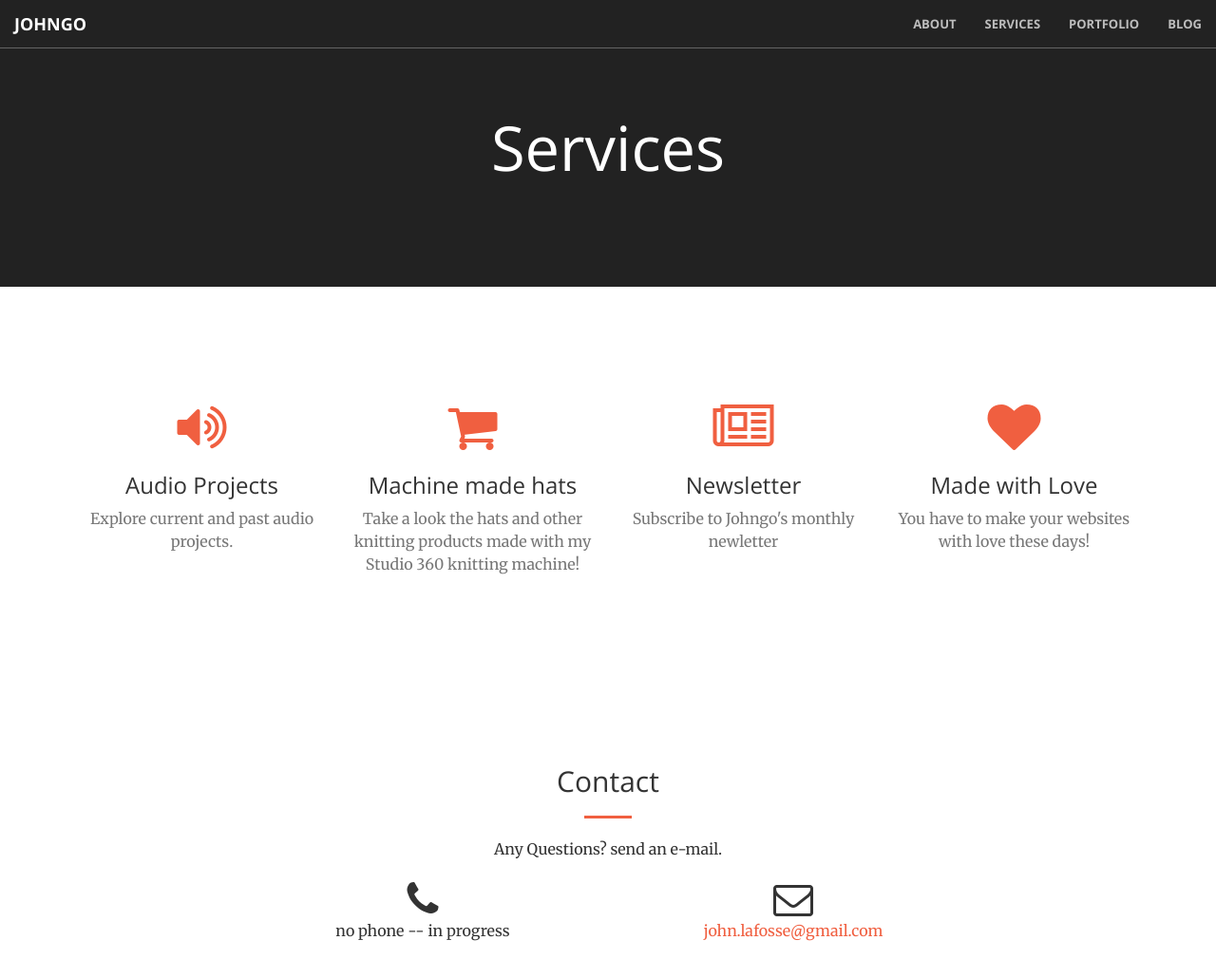
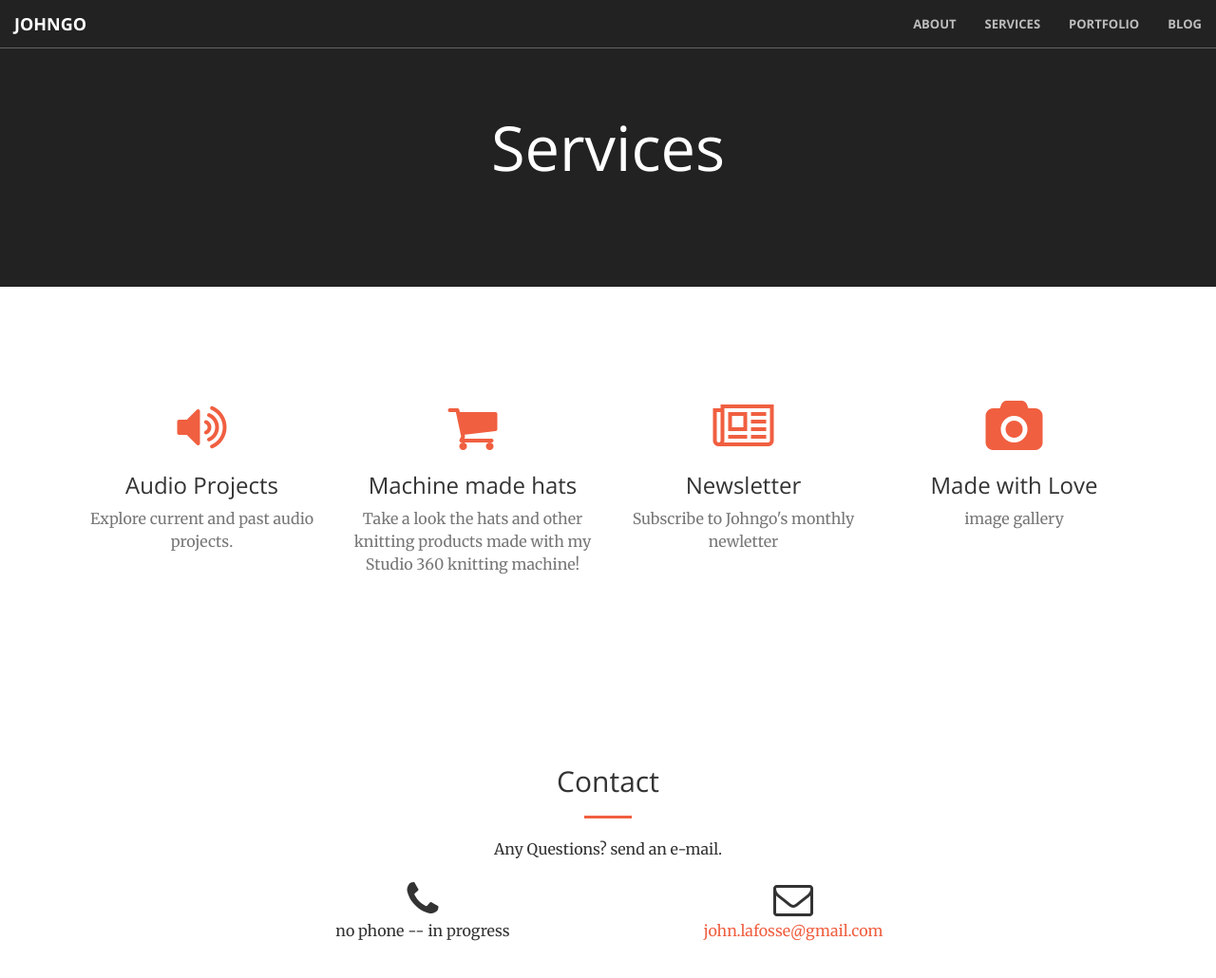
Before and after one commit to Koluskomtu/blog, a Jekyll site: the page built from services.html, in a window 1280 px wide and 1112 px high. Shown: the top 1030 px of the window at 95% size. Built offline with Jekyll 4.4.1, drawn with Linux system fonts in a browser that asks for light colours.

Commit message:
Update services.html

```diff
--- a/services.html
+++ b/services.html
@@ -28,9 +28,9 @@
 					</div>
 				<div class="col-lg-3 col-md-6 text-center">
 					<div class="service-box">
-						<i class="fa fa-4x fa-heart wow bounceIn text-primary" data-wow-delay=".3s"></i>
+						<i class="fa fa-4x fa-camera wow bounceIn text-primary" data-wow-delay=".3s"></i>
 						<h3>Made with Love</h3>
-						<p class="text-muted">You have to make your websites with love these days!</p>
+						<p class="text-muted">image gallery</p>
 					</div>
 				</div>
 			</div>
```
